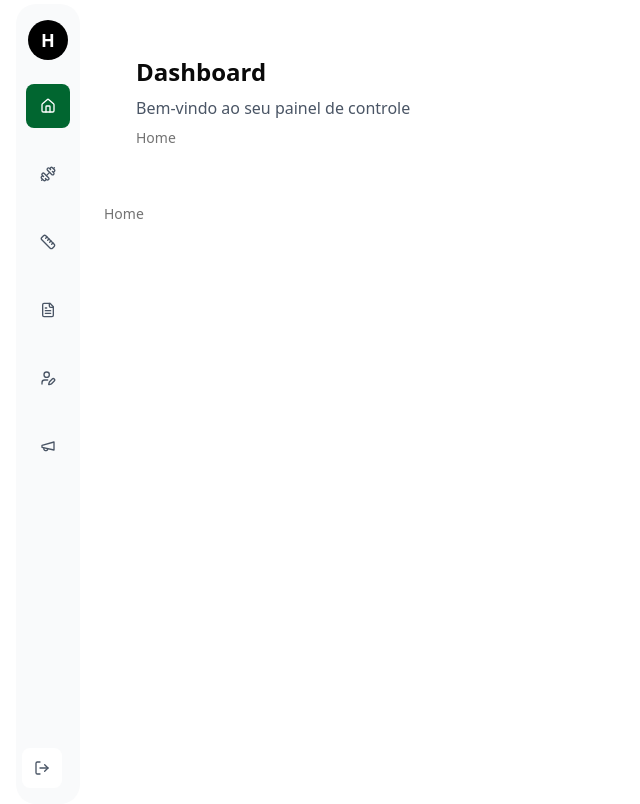
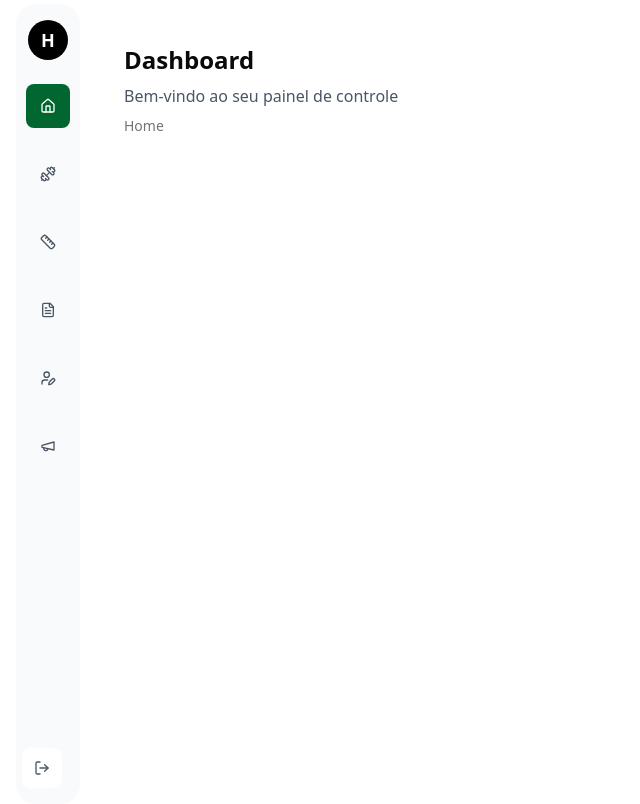
Before and after one commit to Hermeson69/NutriSaas, a React (Vite) app: page / in a window 1280 px wide. Shown: the whole page, without its empty margins (0-640 px from the left). Built offline with nearby package versions, Linux system fonts and the light colour scheme.

Commit message:
feat: litlle ajustments

```diff
--- a/src/App.tsx
+++ b/src/App.tsx
@@ -2,33 +2,32 @@ import { BrowserRouter as Router, Routes, Route } from "react-router-dom"
 import { SidebarNavigation } from "@/components/sidebar-navigation"
 
 import DashBoard from "@/Pages/DashBoard"
-import  {Gym}  from "@/Pages/Gym"
-import { BreadcrumbUse } from "@/components/Breadcrumb-use"
+import { Gym } from "@/Pages/Gym"
 import { Diet } from "@/Pages/Diet"
 import { Plans } from "@/Pages/Plans"
+import {Profile} from "@/Pages/Profile"
 // import { ThemeProvider } from "@/components/theme-provider"
 import Announcements from "@/Pages/Announcements"
-import { Layout } from "./components/Layout"
+import {Layout} from "@/components/Layout"
 
-
-export default function App(){
+export default function App() {
   return (
     // <ThemeProvider defaultTheme="system">
     <Router>
       <div className="flex min-h-screen">
         <SidebarNavigation />
         <Layout>
-        <main className="flex-1 p-8">
+          <main className="flex-1 p-5">
             <Routes>
               <Route path="/" element={<DashBoard />} />
               <Route path="/Gym" element={<Gym />} />
               <Route path="/Diet" element={<Diet />} />
               <Route path="/Plans" element={<Plans />} />
+              <Route path="/Profile" element={<Profile />} />
               <Route path="/Announcements" element={<Announcements />} />
             </Routes>
           </main>
-
-          <BreadcrumbUse/>
+          {/* Removido o BreadcrumbUse daqui */}
         </Layout>
       </div>
     </Router>
```
Also changed, not shown: src/components/Layout.tsx (+6 -11 lines). Lines whose indentation alone changed are shown as unchanged.
